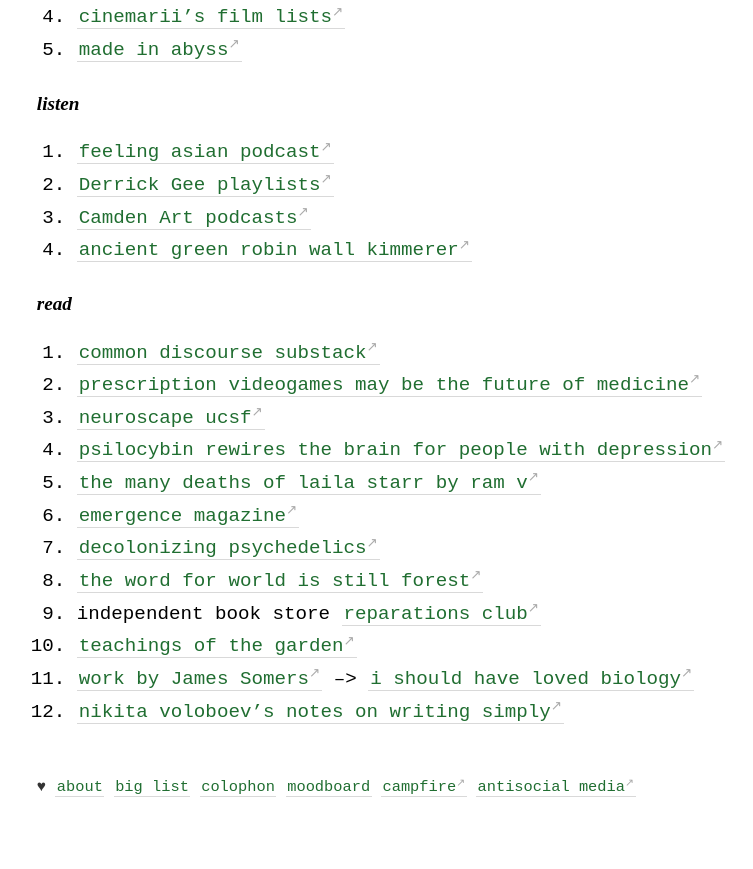
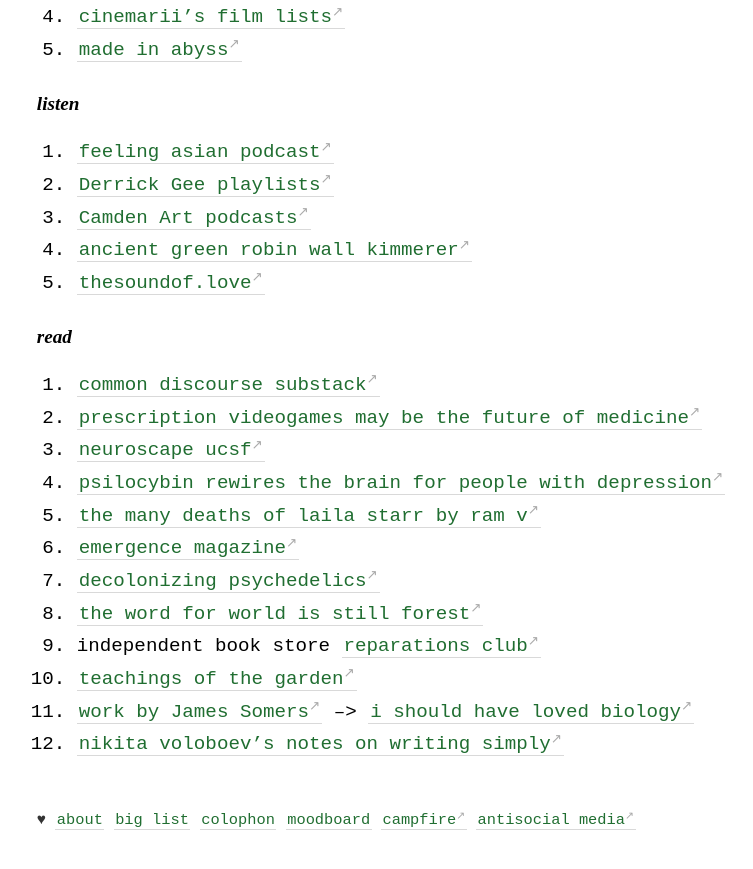
Before and after one commit to geminiworms/talyssagarden.github.io, a Jekyll site: the page built from _pages/big-list.md, in a window 1280 px wide and 900 px high, scrolled down 1133 px. Shown: the top 869 px of the window, without its empty margins (40-793 px from the left). Built offline with Jekyll 4.4.1, drawn with Linux system fonts in a browser that asks for light colours.

Commit message:
Update big-list.md

```diff
--- a/_pages/big-list.md
+++ b/_pages/big-list.md
@@ -41,6 +41,7 @@
 2. [Derrick Gee playlists](https://open.spotify.com/user/derrickgee?si=4ecfafd80f4d4a9c)
 3. [Camden Art podcasts](https://open.spotify.com/show/1PAnyGJWvo0Wlc8WXlY7bK?si=060c4a56cb764e6f)
 4. [ancient green robin wall kimmerer](https://emergencemagazine.org/essay/ancient-green)
+5. [thesoundof.love](https://thesoundof.love/)
 
 #### read
 1. [common discourse substack](https://www.commondiscourse.xyz/)
```
